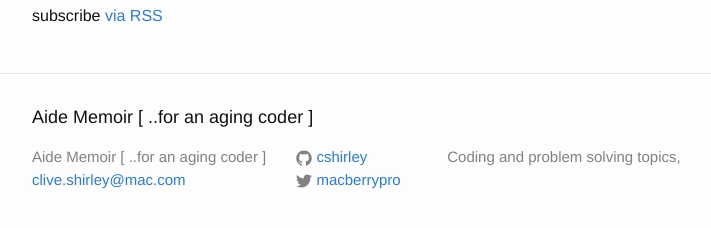
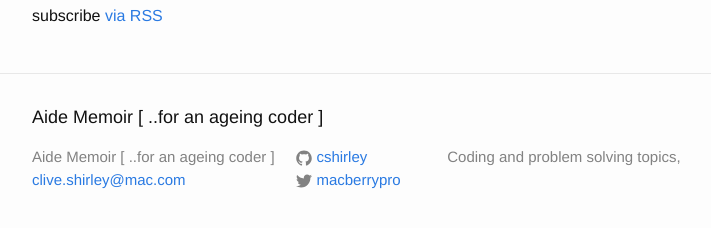
Before and after one commit to cshirley/cshirley.github.io, a Jekyll site: the page built from index.html, in a window 1280 px wide and 900 px high, scrolled down 599 px. Shown: the part 649-877 px from the top of the window, without its empty margins (238-949 px from the left). Built offline with Jekyll 4.4.1, drawn with Linux system fonts in a browser that asks for light colours; some of the changed text lies outside the part shown.

Commit message:
Fix spelling issue

```diff
--- a/_config.yml
+++ b/_config.yml
@@ -6,7 +6,7 @@
 # 'jekyll serve'. If you change this file, please restart the server process.
 
 # Site settings
-title: Aide Memoir [ ..for an aging coder ]
+title: Aide Memoir [ ..for an ageing coder ]
 email: clive.shirley@mac.com
 description: > # this means to ignore newlines until "baseurl:"
   Coding and problem solving topics,
```
